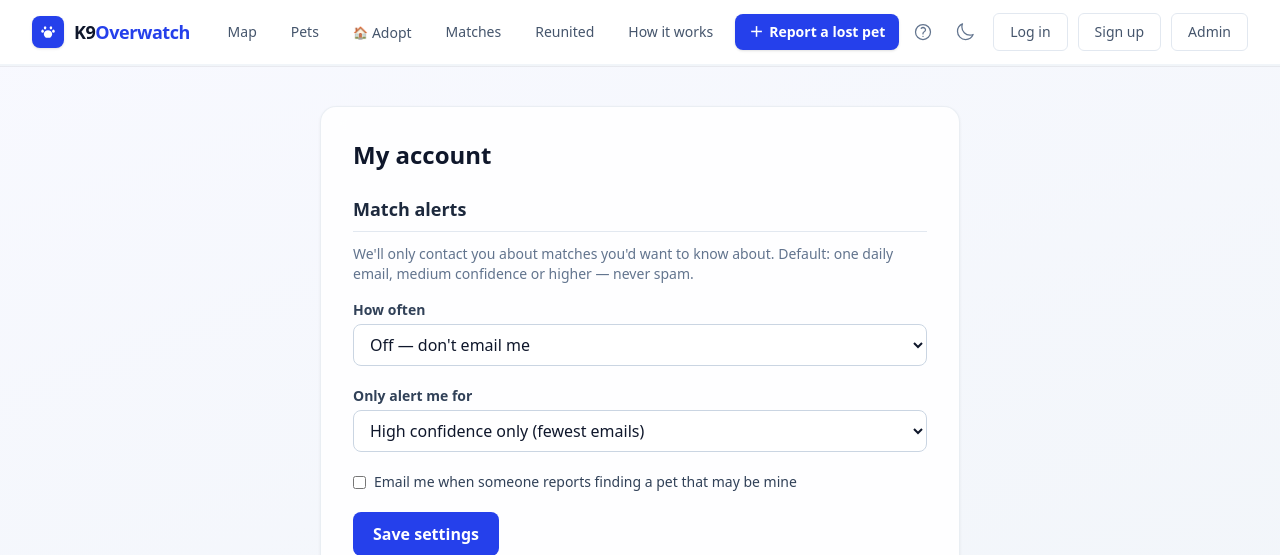
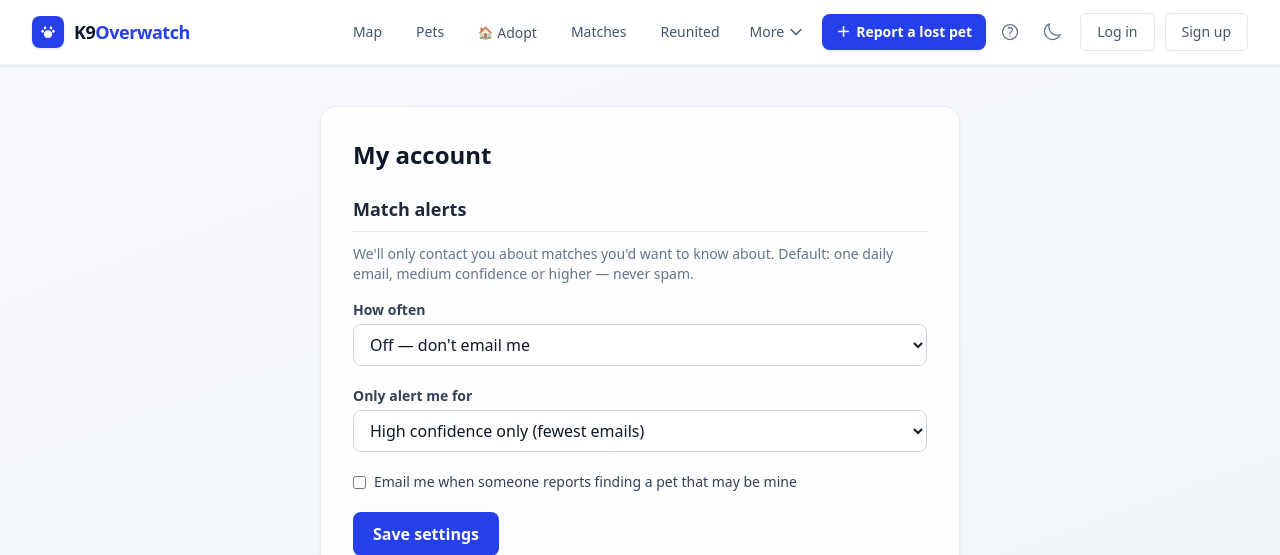
Before and after one commit to BUTTERGANG/k9-overwatch, a Python web app: template src/k9overwatch/web/templates/accounts/account.html in a window 1280 px wide. Shown: the top 555 px of the page. Run offline with Jinja, Linux system fonts and the light colour scheme; the template is opened without the code that fills it, so the values that code supplies are empty; style sheets or scripts are compiled from the project's sources; some libraries are stand-ins or nearby versions.

Commit message:
feat: group dense nav under a More dropdown
- Add a 'More' dropdown (click-toggle, outside-click/Escape close,
  aria-haspopup/aria-expanded/role=menu) grouping the less-used How-it-works
  + Admin links, and drop the standalone Admin link. Primary rail is now
  clean: Map Pets Adopt Matches Reunited Report-login/signup.
- Audit confirmed dark/light toggle already present (desktop+mobile,
  localStorage, no-flash), /pets 0-result notice + icon-only aria-labels
  already in place - only the nav grouping was missing.

Verified in Brave: More toggles open with the grouped links; primary rail
clear; /pets empty notice + dark toggle + aria-labels confirmed.

```diff
--- a/src/k9overwatch/web/templates/base.html
+++ b/src/k9overwatch/web/templates/base.html
@@ -215,13 +215,37 @@
                         Reunited
                         {% if path == '/reunited' %}<span class="nav-active-indicator" aria-hidden="true"></span>{% endif %}
                     </a>
-                    <a href="/how-it-works"
-                       class="relative px-4 py-2 text-sm font-medium rounded-md transition-colors
-                              {% if path.startswith('/how-it-works') %}text-brand-600 dark:text-brand-400{% else %}text-slate-600 dark:text-slate-300 hover:text-slate-900 dark:hover:text-white hover:bg-slate-50 dark:hover:bg-slate-800{% endif %}"
-                       {% if path.startswith('/how-it-works') %}aria-current="page"{% endif %}>
-                        How it works
-                        {% if path.startswith('/how-it-works') %}<span class="nav-active-indicator" aria-hidden="true"></span>{% endif %}
-                    </a>
+                    <!-- More dropdown (groups less-used links: How it works, Admin) -->
+                    <div class="relative" id="nav-more">
+                        <button id="nav-more-btn"
+                                type="button"
+                                aria-haspopup="true"
+                                aria-expanded="false"
+                                aria-controls="nav-more-menu"
+                                class="relative inline-flex items-center gap-1 px-3 py-2 text-sm font-medium rounded-md transition-colors
+                                       {% if path.startswith('/how-it-works') or path.startswith('/admin') %}text-brand-600 dark:text-brand-400{% else %}text-slate-600 dark:text-slate-300 hover:text-slate-900 dark:hover:text-white hover:bg-slate-50 dark:hover:bg-slate-800{% endif %}">
+                            More
+                            <svg xmlns="http://www.w3.org/2000/svg" fill="none" viewBox="0 0 24 24" stroke-width="2" stroke="currentColor" class="w-4 h-4" aria-hidden="true">
+                                <path stroke-linecap="round" stroke-linejoin="round" d="M19.5 8.25l-7.5 7.5-7.5-7.5"/>
+                            </svg>
+                        </button>
+                        <div id="nav-more-menu"
+                             role="menu"
+                             aria-label="More links"
+                             class="absolute right-0 mt-2 w-48 py-1.5 rounded-xl border border-slate-200 dark:border-slate-700
+                                    bg-white dark:bg-slate-800 shadow-lg hidden z-50">
+                            <a href="/how-it-works" role="menuitem"
+                               class="block px-3.5 py-2 text-sm font-medium rounded-lg
+                                      {% if path.startswith('/how-it-works') %}text-brand-600 dark:text-brand-400 bg-brand-50 dark:bg-brand-900/30{% else %}text-slate-600 dark:text-slate-300 hover:text-slate-900 dark:hover:text-white hover:bg-slate-50 dark:hover:bg-slate-700{% endif %}">
+                                How it works
+                            </a>
+                            <a href="/admin" role="menuitem"
+                               class="block px-3.5 py-2 text-sm font-medium rounded-lg
+                                      {% if path.startswith('/admin') %}text-brand-600 dark:text-brand-400 bg-brand-50 dark:bg-brand-900/30{% else %}text-slate-600 dark:text-slate-300 hover:text-slate-900 dark:hover:text-white hover:bg-slate-50 dark:hover:bg-slate-700{% endif %}">
+                                Admin
+                            </a>
+                        </div>
+                    </div>
                     <a href="/report"
                        class="relative ml-1 inline-flex items-center gap-1.5 px-3.5 py-2 text-sm font-semibold rounded-lg transition-colors shadow-sm
                               {% if path.startswith('/report') %}bg-brand-700 text-white{% else %}bg-brand-600 text-white hover:bg-brand-700{% endif %}"
@@ -289,13 +313,7 @@
                     </a>
                     {% endif %}
 
-                    <a href="/admin"
-                       class="ml-2 px-4 py-2 text-sm font-medium rounded-md border transition-colors
-                              {% if path.startswith('/admin') %}border-brand-200 text-brand-700 bg-brand-50 dark:border-brand-700 dark:text-brand-400 dark:bg-brand-900/30{% else %}border-slate-200 dark:border-slate-700 bg-white dark:bg-transparent text-slate-600 dark:text-slate-300 hover:text-slate-900 dark:hover:text-white hover:bg-slate-50 dark:hover:bg-slate-800 hover:border-slate-300 dark:hover:border-slate-600{% endif %}"
-                       {% if path.startswith('/admin') %}aria-current="page"{% endif %}>
-                        Admin
-                    </a>
-                </div>
+                    </div>
 
                 <!-- Mobile hamburger -->
                 <div class="flex items-center sm:hidden">
@@ -532,6 +550,29 @@
 
             var toggleBtnMobile = document.getElementById('dark-mode-toggle-mobile');
             if (toggleBtnMobile) toggleBtnMobile.addEventListener('click', applyToggle);
+
+            // ── "More" dropdown (desktop) ────────────────────────────────
+            var moreBtn  = document.getElementById('nav-more-btn');
+            var moreMenu = document.getElementById('nav-more-menu');
+            if (moreBtn && moreMenu) {
+                moreBtn.addEventListener('click', function (e) {
+                    e.stopPropagation();
+                    var closingNow = moreMenu.classList.toggle('hidden');
+                    moreBtn.setAttribute('aria-expanded', String(!closingNow));
+                });
+                document.addEventListener('click', function (e) {
+                    if (moreMenu.classList.contains('hidden')) return;
+                    if (moreBtn.contains(e.target) || moreMenu.contains(e.target)) return;
+                    moreMenu.classList.add('hidden');
+                    moreBtn.setAttribute('aria-expanded', 'false');
+                });
+                document.addEventListener('keydown', function (e) {
+                    if (e.key === 'Escape' && !moreMenu.classList.contains('hidden')) {
+                        moreMenu.classList.add('hidden');
+                        moreBtn.setAttribute('aria-expanded', 'false');
+                    }
+                });
+            }
         })();
     </script>
 
```
